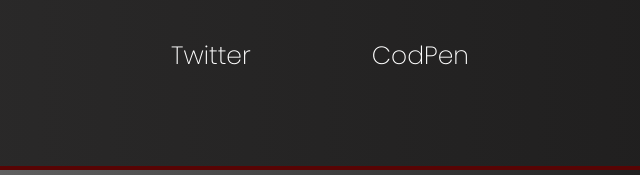
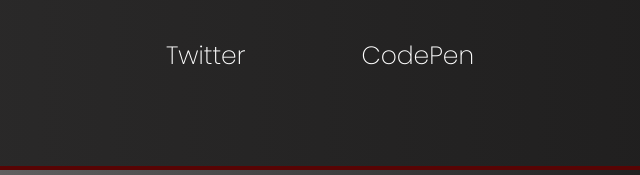
Before and after one commit to piyusharora91/Portfolio-01, a plain HTML site: page index.html in a window 1280 px wide. Shown: the part 3384-3559 px from the top of the page, 320-960 px from the left. Drawn offline with nearby package versions, Linux system fonts and the light colour scheme.

Commit message:
Spelling Mistake corrected, js code cleanliness added

```diff
--- a/index.html
+++ b/index.html
@@ -224,7 +224,7 @@
                 </a>
                 <a href="https://github.com/piyusharora91" class="profile-links" target="_blank">Github</a>
                 <a href="https://twitter.com/Piyush_Arora91" class="profile-links" target="_blank">Twitter</a>
-                <a href="https://codepen.io/piyusharora91" class="profile-links" target="_blank">CodPen</a>
+                <a href="https://codepen.io/piyusharora91" class="profile-links" target="_blank">CodePen</a>
             </div>
         </section>
 
--- a/script.js
+++ b/script.js
@@ -7,7 +7,8 @@
         targets: '.ml12 .letter', translateX: [40, 0],
         translateZ: 0, opacity: [0, 1], easing: "easeOutExpo", duration: 1200, delay: (el, i) => 500
             + 30 * i
-            }).add({
+    })
+        .add({
             targets: '.ml12 .letter',
             translateX: [0, -30],
             opacity: [1, 0],
```
Lines whose indentation alone changed are shown as unchanged.
